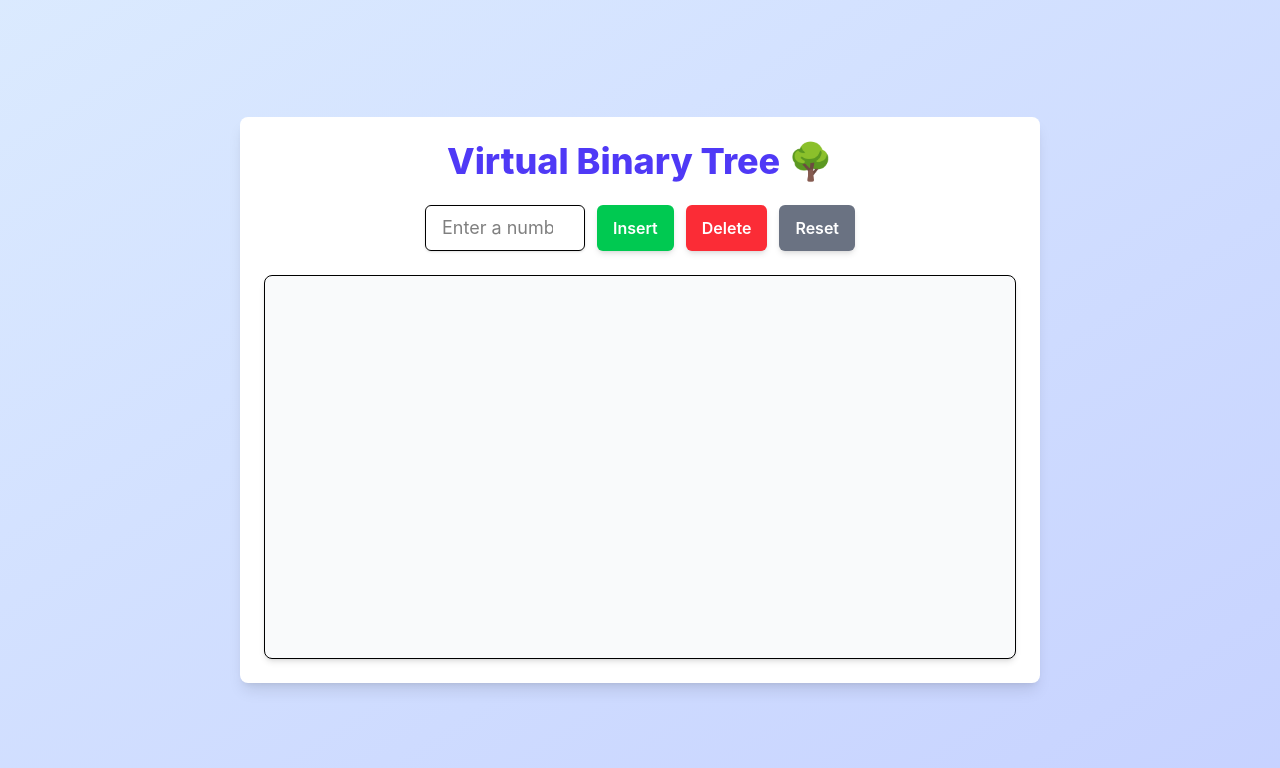
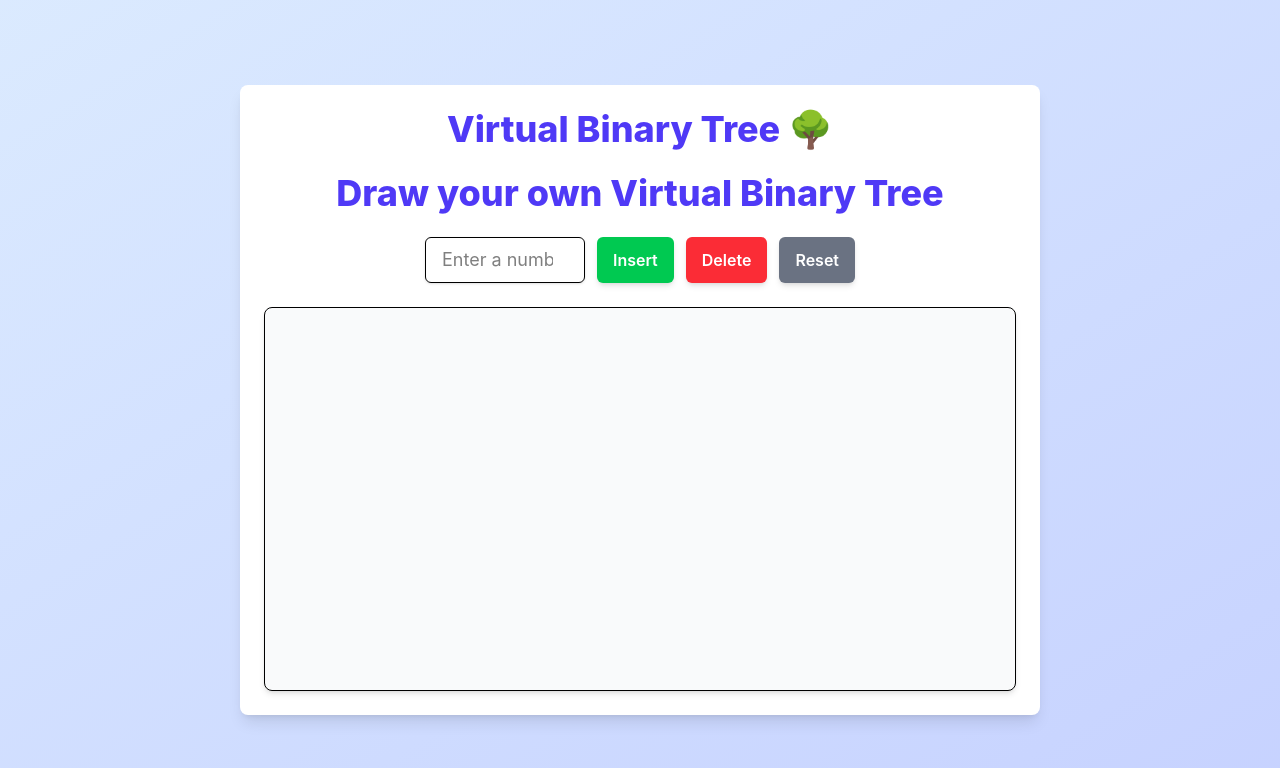
Before and after one commit to proffshristi/BinaryTreeVisual, a React (Create React App) app: page / in a window 1280 px wide. Shown: the top 768 px of the page. Built offline with nearby package versions, Linux system fonts and the light colour scheme.

Commit message:
added chnages to check staging slots

```diff
--- a/src/App.js
+++ b/src/App.js
@@ -231,7 +231,7 @@ const BSTVisualizer = () => {
         <h1 className="text-4xl font-extrabold text-indigo-600 mb-6">
           Virtual Binary Tree  🌳
         </h1>
-
+        <h2 className="text-4xl font-extrabold text-indigo-600 mb-6"> Draw your own Virtual Binary Tree</h2>
         <div className="flex gap-3 justify-center mb-6">
           <input
             type="number"
```
